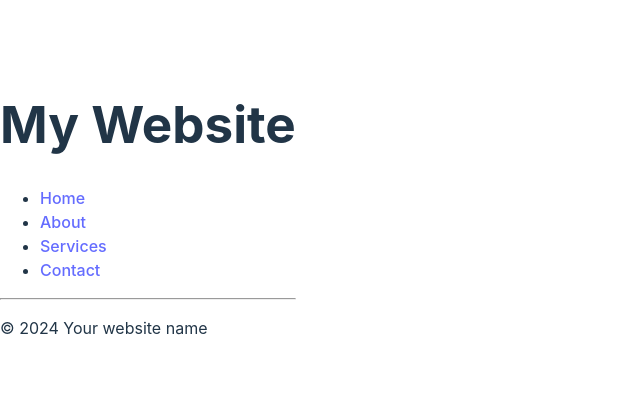
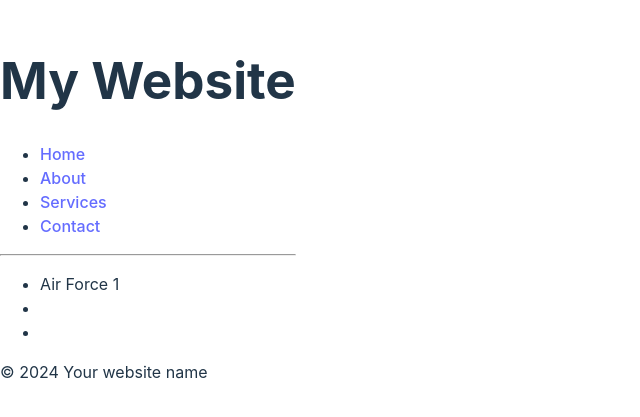
Before and after one commit to illwillgusto/brocodewebsite, a React (Vite) app in the folder my-newreact-app/: page / in a window 1280 px wide. Shown: the part 191-608 px from the top of the page, without its empty margins (0-640 px from the left). Built offline with nearby package versions, Linux system fonts and the light colour scheme.

Commit message:
Update App.jsx
added the shoe component to the app component

```diff
--- a/my-newreact-app/src/App.jsx
+++ b/my-newreact-app/src/App.jsx
@@ -1,10 +1,12 @@
 import Header from './Header.jsx';
 import Footer from './Footer.jsx';
+import Shoes from './Shoes.jsx';
 
 function App() {
 	return (
 		<>
 			<Header />
+      <Shoes/>
 			<Footer />
 		</>
 	);
```
